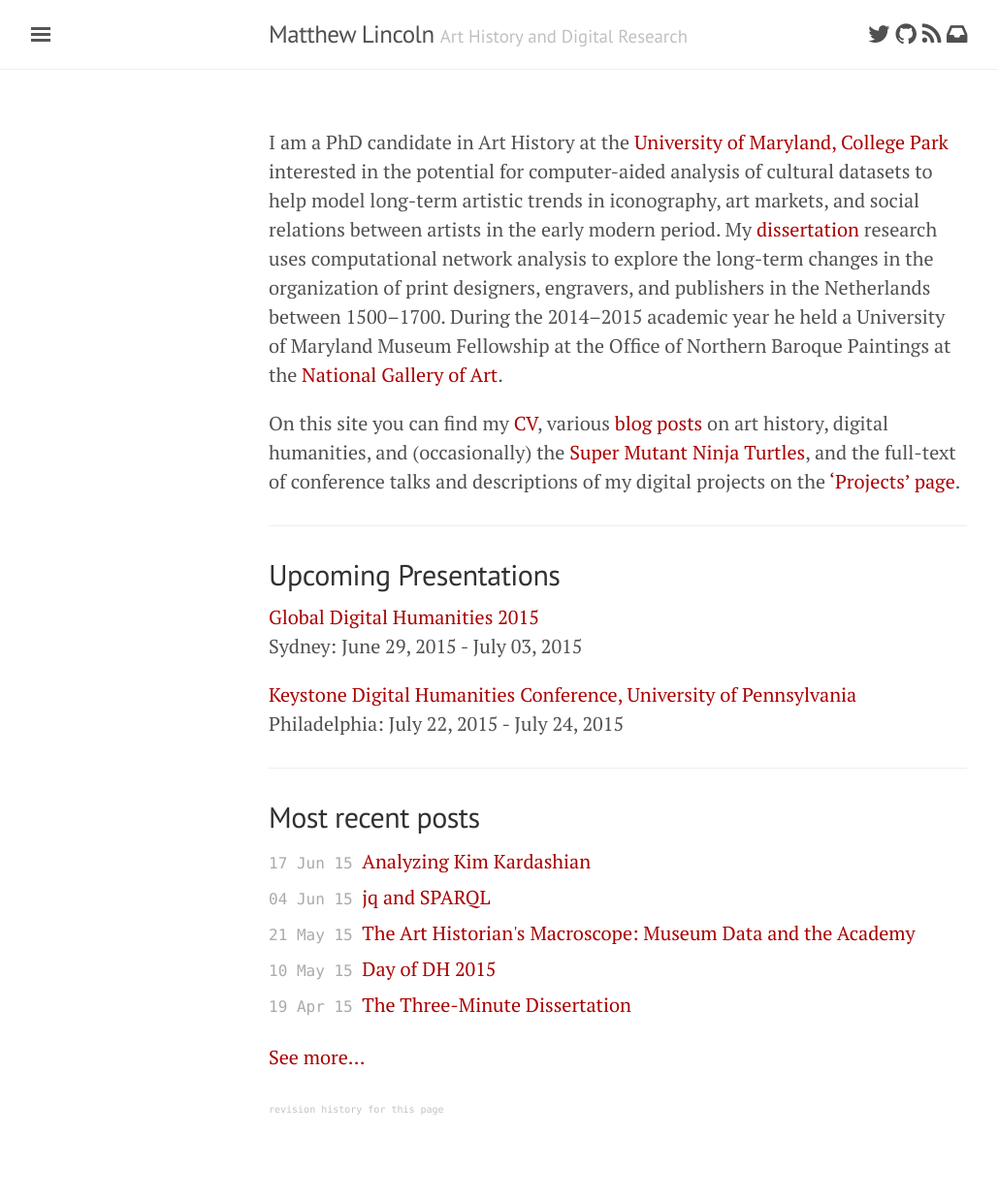
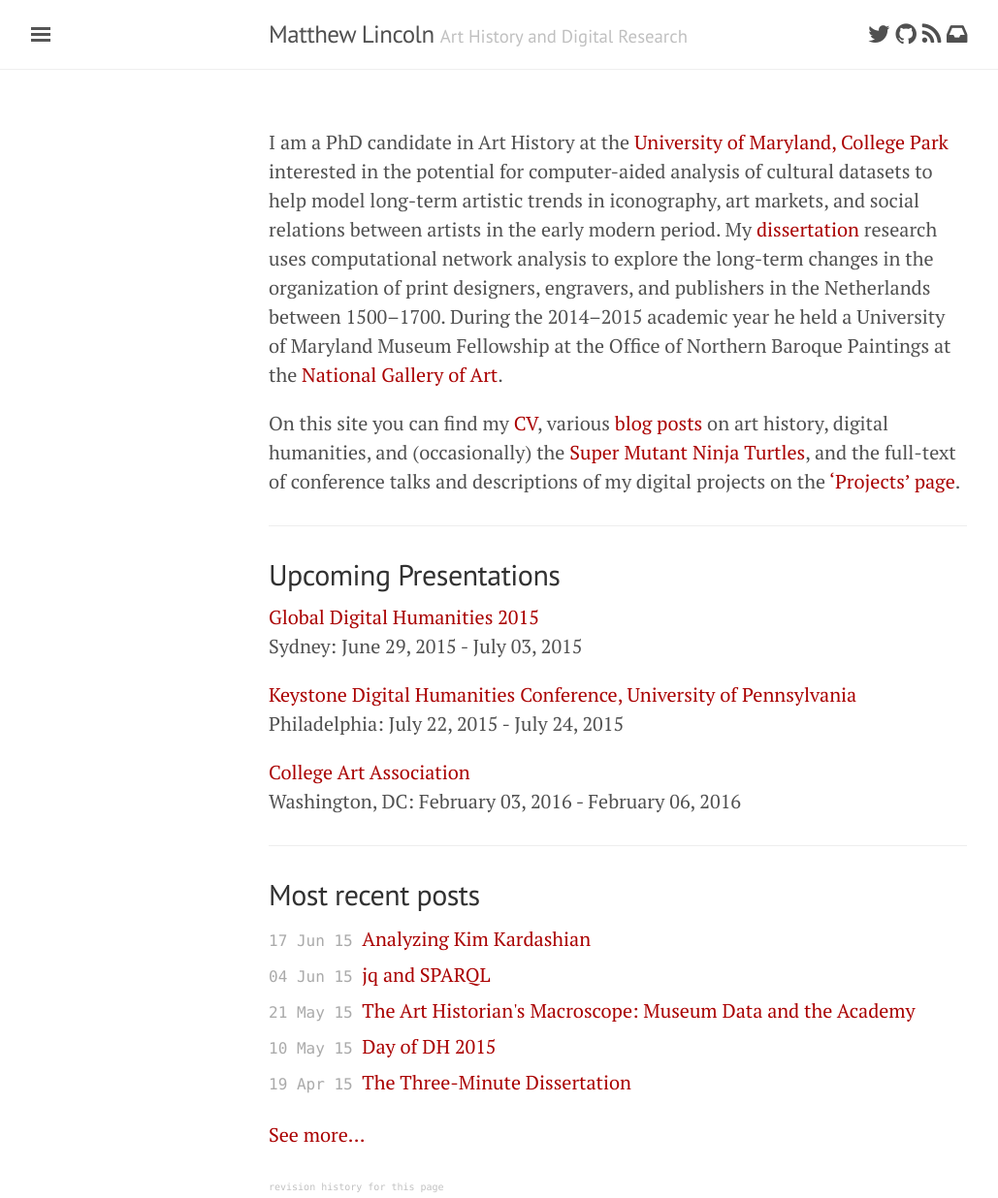
Before and after one commit to mdlincoln/mdlincoln.github.io, a Jekyll site: the page built from index.md, in a window 1280 px wide. Shown: the whole page at 97% size, without its empty margins (3-1032 px from the left). Built offline with Jekyll 4.4.1, drawn with Linux system fonts in a browser that asks for light colours; nearby versions of some CDN libraries; before the commit the page ends 1156 px from its top, so only the background shows below that.

Commit message:
Add CAA2016 schedule

```diff
--- a/_data/travel.yaml
+++ b/_data/travel.yaml
@@ -8,3 +8,8 @@
   url: http://sceti.library.upenn.edu/KeystoneDH/
   datestart: 2015-07-22 00:00:00 -0500
   dateend: 2015-07-24 00:00:00 -0500
+- venue: College Art Association
+  location: Washington, DC
+  url: http://www.collegeart.org/conference/
+  datestart: 2016-02-03  00:00:00 -0500
+  dateend: 2016-02-06  00:00:00 -0500
```
